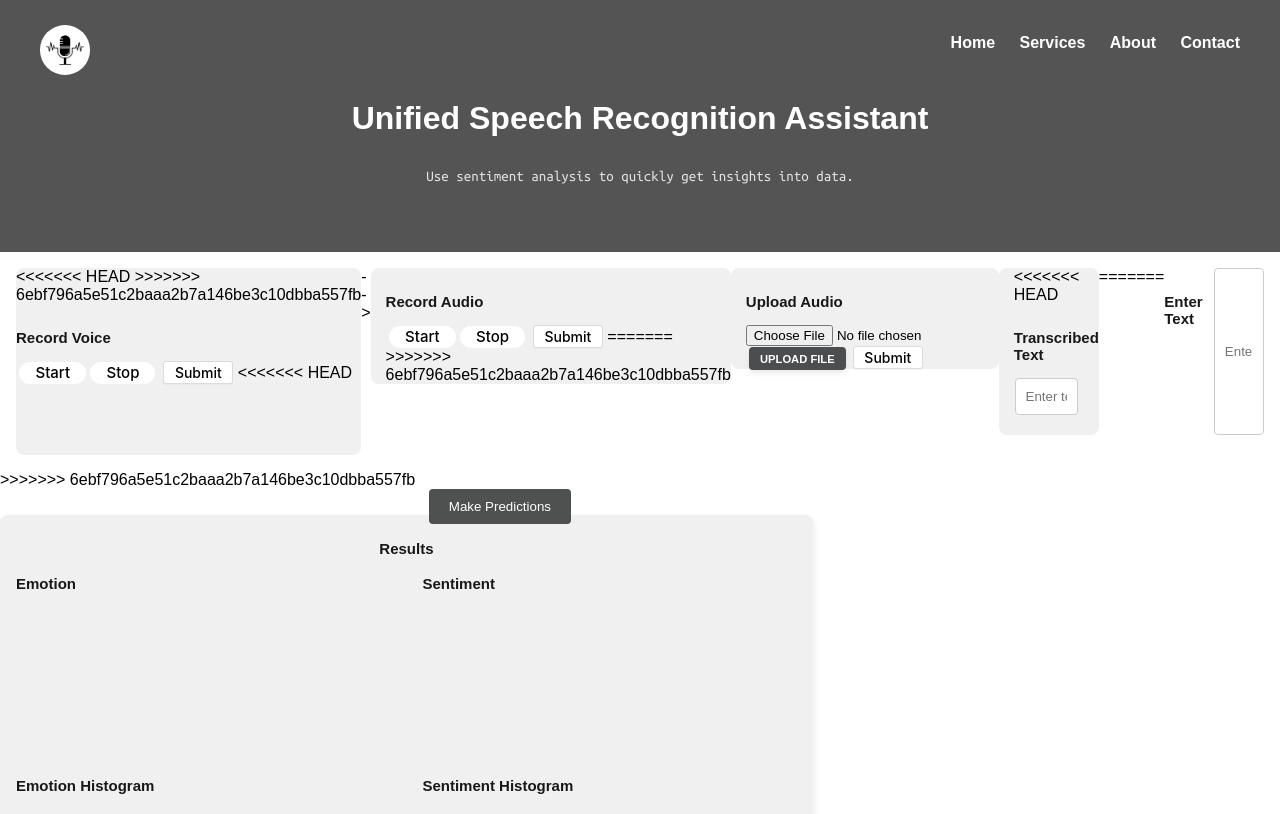
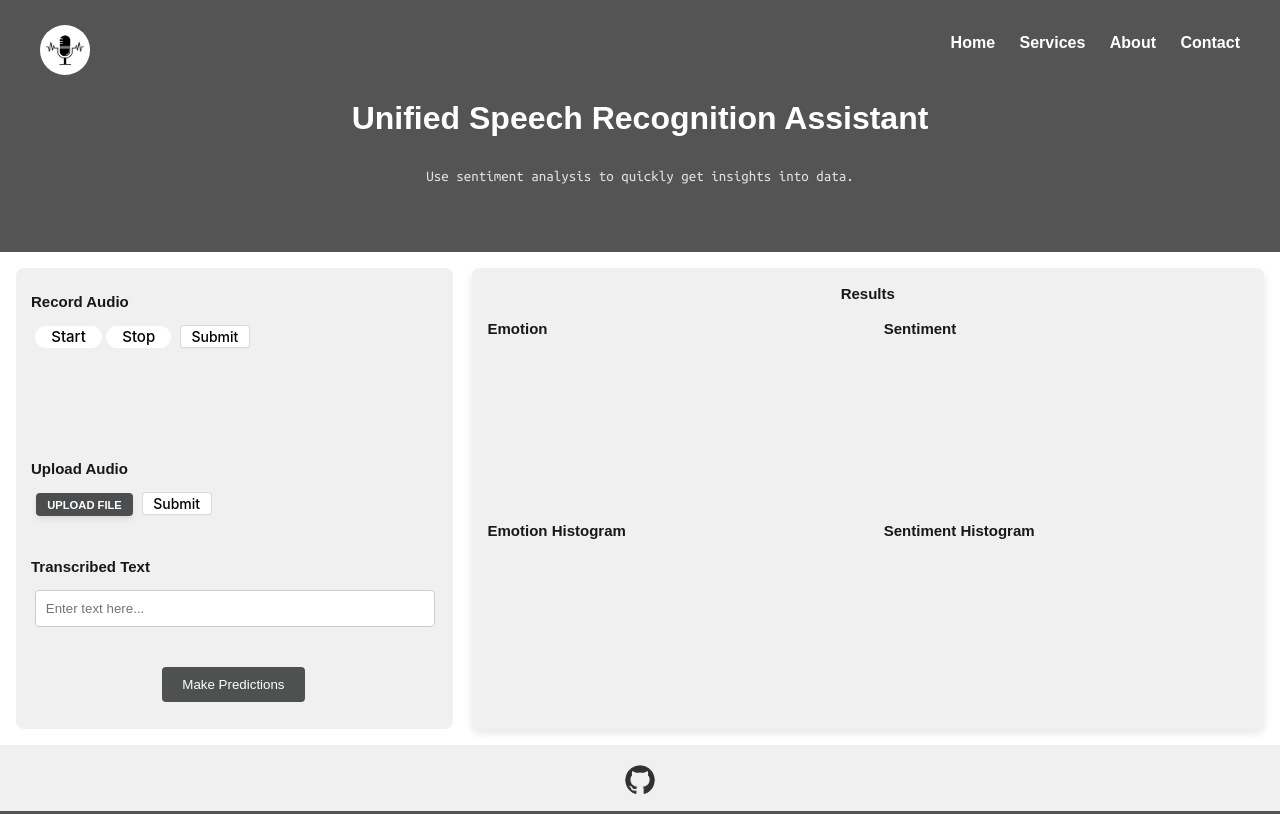
Before and after one commit to faizanhabib-amu/Unified-Speech-Recognition-Assistant, a Flask app: page / in a window 1280 px wide. Shown: the top 814 px of the page. Run offline with Flask 3, Linux system fonts and the light colour scheme; a map, chart or similar area stays blank; parts of the project's set-up code (start-up, migrations or seed data) failed here and were passed over; some web fonts are replaced.

Commit message:
Resolved merge conflicts

```diff
--- a/static/script.js
+++ b/static/script.js
@@ -42,7 +42,6 @@ const stopRecording = () => {
     }
 };
 
-<<<<<<< HEAD
 // let mediaRecorder;
 // let audioChunks = [];
 // let audioBlob;
@@ -88,8 +87,6 @@ const stopRecording = () => {
 // });
 
 
-=======
->>>>>>> 6ebf796a5e51c2baaa2b7a146be3c10dbba557fb
 // Function to style the audio element
 const styleAudioElement = () => {
     const audio = document.getElementById('recordedAudio');
@@ -102,23 +99,14 @@ const styleAudioElement = () => {
     audio.style.marginTop = '5px';
 };
 
-<<<<<<< HEAD
-
-=======
->>>>>>> 6ebf796a5e51c2baaa2b7a146be3c10dbba557fb
 // Adding event listeners to the buttons
 document.getElementById('startRecording').addEventListener('click', startRecording);
 document.getElementById('stopRecording').addEventListener('click', stopRecording);
 
 // Handle recorded audio file submission
 document.getElementById('submitRecording').addEventListener('click', async () => {
-<<<<<<< HEAD
     const audioElement = document.getElementById('recordedAudio');
     const audioBlob = audioElement.blob;
-=======
-    const audio = document.getElementById('recordedAudio');
-    const audioBlob = audio.blob;
->>>>>>> 6ebf796a5e51c2baaa2b7a146be3c10dbba557fb
 
     if (!audioBlob) {
         alert('Record the audio first!');
@@ -139,26 +127,15 @@ document.getElementById('submitRecording').addEventListener('click', async () =>
         }
 
         const data = await response.json();
-<<<<<<< HEAD
 
         document.getElementById('textInput').value = data.transcription;
     } catch (error) {
         console.error('Error:', error);
         alert('Record again');
-=======
-        document.getElementById('textInput').value = data.transcription; // Insert transcription into textInput field
-    } catch (error) {
-        console.error('Error:', error);
-        alert('An error occurred while processing the audio file.');
->>>>>>> 6ebf796a5e51c2baaa2b7a146be3c10dbba557fb
     }
 });
 
 
-<<<<<<< HEAD
-=======
-
->>>>>>> 6ebf796a5e51c2baaa2b7a146be3c10dbba557fb
 // Handle wav audio file submission
 document.getElementById('submitAudio').addEventListener('click', async () => {
     const audioFile = document.getElementById('audioFile').files[0];
@@ -177,7 +154,6 @@ document.getElementById('submitAudio').addEventListener('click', async () => {
             body: formData
         });
 
-<<<<<<< HEAD
         if (!response.ok) {
             throw new Error(`HTTP error! status: ${response.status}`);
         }
@@ -188,13 +164,6 @@ document.getElementById('submitAudio').addEventListener('click', async () => {
     } catch (error) {
         console.error('Error:', error);
         alert('Upload another file.');
-=======
-        const data = await response.json();
-        document.getElementById('textInput').value = data.transcription;
-    } catch (error) {
-        console.error('Error:', error);
-        alert('An error occurred while processing the audio file.');
->>>>>>> 6ebf796a5e51c2baaa2b7a146be3c10dbba557fb
     }
 });
 
--- a/templates/index.html
+++ b/templates/index.html
@@ -45,19 +45,13 @@
     <div class="main-container">
         <!-- Left division -->
         <div class="left-div">
-<<<<<<< HEAD
             <!-- <div class="record">
                 Audio Recording
-=======
-            <div class="record">
-                <!-- Audio Recording -->
->>>>>>> 6ebf796a5e51c2baaa2b7a146be3c10dbba557fb
                 <h3>Record Voice</h3>
                 <button class="button1" id="startRecording">Start</button>
                 <button class="button2" id="stopRecording" disabled>Stop</button>
                 <button class="button3" id="submitRecording">Submit</button>
                 <audio id="recordedAudio" controls style="display: none;"></audio>
-<<<<<<< HEAD
             </div> -->
 
             <div class="record">
@@ -68,8 +62,6 @@
                 <button class="button3" id="submitRecording">Submit</button>
                 <!-- Placeholder for recorded audio -->
                 <audio id="recordedAudio" controls style="display: none;"></audio>
-=======
->>>>>>> 6ebf796a5e51c2baaa2b7a146be3c10dbba557fb
             </div>
 
             <div class="audio">
@@ -82,16 +74,10 @@
 
             <div class="text">
                 <!-- Text Input Field -->
-<<<<<<< HEAD
                 <h3>Transcribed Text</h3>
                 <input type="text" id="textInput" placeholder="Enter text here..." required>
             </div>
 
-=======
-                <h3>Enter Text</h3>
-                <input type="text" id="textInput" placeholder="Enter text..." required>
-            </div>
->>>>>>> 6ebf796a5e51c2baaa2b7a146be3c10dbba557fb
 
             <div class="predictButton">
                 <button id="submitText">Make Predictions</button>
```
